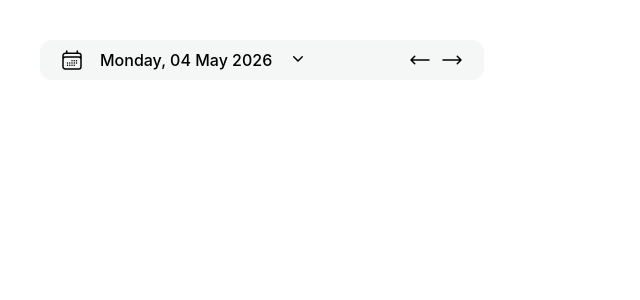
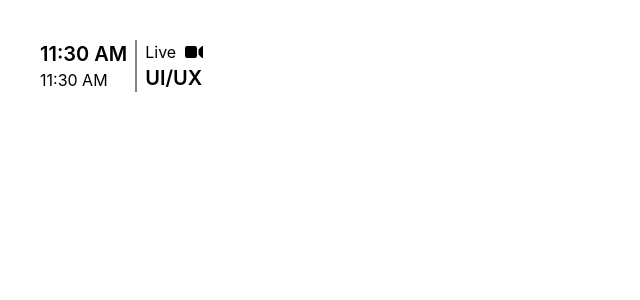
Before and after one commit to VikrantPareek/week-13-tailwind-project, a React (Vite) app: page / in a window 1280 px wide. Shown: the top 300 px of the page, without its empty margins (0-640 px from the left). Built offline with nearby package versions, Linux system fonts and the light colour scheme.

Commit message:
Created CalenderMeeting component

```diff
--- a/src/App.jsx
+++ b/src/App.jsx
@@ -1,11 +1,12 @@
 import { CalenderDate } from "./components/CalenderDate";
+import { CalenderMeeting } from "./components/CalenderMeeting";
 import { ProfileCard } from "./components/ProfileCard";
 import { ProfileIcon } from "./components/ProfileIcon";
 import { SidebarOption } from "./components/SidebarOption";
 import WebinarButton from "./components/WebinarButton";
 
 function App() {
-  return <CalenderDate date={"Monday, 04 May 2026"}/>
+  return <CalenderMeeting time={"11:30 AM"} status={"Live"} topic={"UI/UX"} />
 }
 
 export default App
--- /dev/null
+++ b/src/components/CalenderMeeting.jsx
@@ -0,0 +1,16 @@
+export function CalenderMeeting({time, status, topic}){
+    return <div className="m-10 flex gap-2 w-fit">
+        <div className="">
+            <h1 className="text-xl font-semibold">{time}</h1>
+            <p className="text-md">{time}</p>
+        </div>
+        <div className="bg-[#818585] w-0.5"></div>
+        <div className="">
+            <p className="flex gap-2 items-center">{status} <svg xmlns="http://www.w3.org/2000/svg" viewBox="0 0 20 20" fill="currentColor" class="size-5">
+  <path d="M3.25 4A2.25 2.25 0 0 0 1 6.25v7.5A2.25 2.25 0 0 0 3.25 16h7.5A2.25 2.25 0 0 0 13 13.75v-7.5A2.25 2.25 0 0 0 10.75 4h-7.5ZM19 4.75a.75.75 0 0 0-1.28-.53l-3 3a.75.75 0 0 0-.22.53v4.5c0 .199.079.39.22.53l3 3a.75.75 0 0 0 1.28-.53V4.75Z" />
+</svg>
+</p>
+            <h1 className="text-xl font-semibold">{topic}</h1>
+        </div>
+    </div>
+}
```
